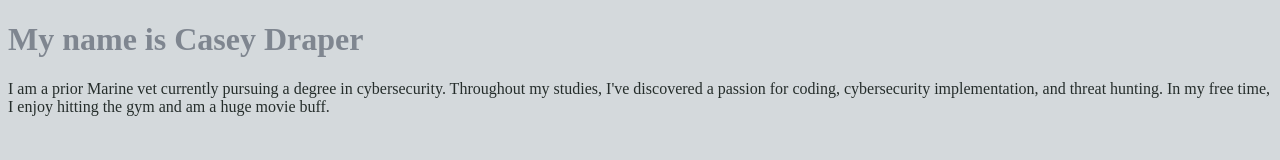
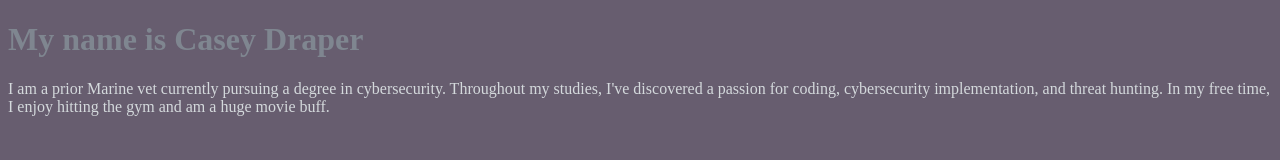
Before and after one commit to casey962/CaseyDraper.github.io, a plain HTML site: page index.html in a window 1280 px wide. Drawn offline with Linux system fonts and the light colour scheme.

Commit message:
Update index.html

```diff
--- a/index.html
+++ b/index.html
@@ -4,13 +4,13 @@
 <title>My Personal Introduction</title>
 <style>
 body {
-background-color: #d4d9dc;
+background-color: #675d6f;
 }
 h1 {
 color: #7f8690;
 }
 p {
-color: #252d2b;
+color: #d4d9dc;
 }
  </style>
  </head>
```
